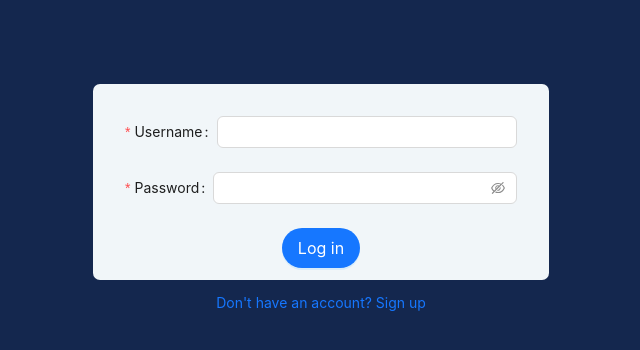
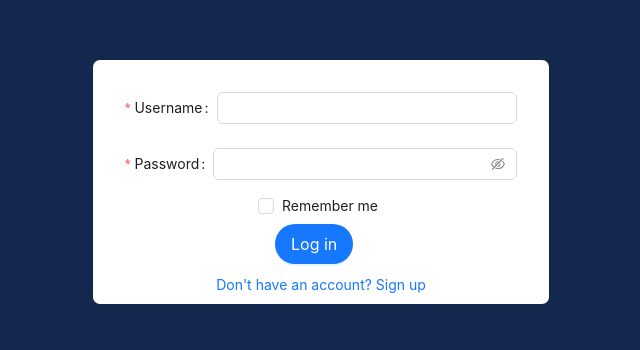
Before and after one commit to Mhapong/6710110151-React, a React (Create React App) app: page / in a window 1280 px wide. Shown: the part 218-568 px from the top of the page, without its empty margins (319-959 px from the left). Built offline with nearby package versions, Linux system fonts and the light colour scheme; no server answers.

Commit message:
Add signup page

```diff
--- a/package.json
+++ b/package.json
@@ -3,6 +3,8 @@
   "version": "0.1.0",
   "private": true,
   "dependencies": {
+    "@react-native-async-storage/async-storage": "^2.1.0",
+    "@react-native-community/checkbox": "^0.5.17",
     "antd": "^5.22.4",
     "axios": "^1.7.9",
     "cra-template": "1.2.0",
@@ -10,7 +12,8 @@
     "react": "^18.2.0",
     "react-dom": "^18.2.0",
     "react-router-dom": "^6.28.0",
-    "react-scripts": "^5.0.1"
+    "react-scripts": "^5.0.1",
+    "reactstrap": "^9.2.3"
   },
   "scripts": {
     "start": "react-scripts start",
--- a/src/App.css
+++ b/src/App.css
@@ -104,17 +104,20 @@
   background-color: #14274e;
 }
 .login {
-  position: relative;
+  position: fixed;
   border-radius: 7px;
   padding: 2rem;
-  background-color: #f1f6f9;
+  background-color: #ffffff;
   width: 24.5em;
-  height: 8.2em;
+  height: 11.2em;
 }
 .login-button {
-  max-width: fit-content;
-  margin-left: auto;
-  margin-right: auto;
+  position: fixed;
+  justify-content: center;
+  display: flex;
+  align-items: center;
+  padding-top: 20px;
+  padding-left: 150px;
 }
 .FinanceScreen {
   z-index: 1;
@@ -155,3 +158,25 @@
   margin-right: 25px;
   align-items: center;
 }
+.center-rememberme {
+  position: absolute;
+  top: 135px;
+  left: 165px;
+}
+.signuplink {
+  justify-content: center;
+  display: flex;
+  align-items: center;
+  padding-top: 70px;
+}
+.errormsg {
+  position: relative;
+  display: block;
+  margin-left: auto;
+  margin-right: auto;
+  bottom: 450px;
+  padding: 10px;
+  margin: auto;
+  justify-content: center;
+  align-items: center;
+}
--- a/src/App.js
+++ b/src/App.js
@@ -3,11 +3,10 @@ import axios from 'axios'
 import { useState } from 'react';
 import LoginScreen from './pages/LoginScreen';
 import FinanceScreen from './pages/FinanceScreen';
-import signup from './pages/SignupScreen';
+import Register from './pages/SignupScreen';
 import { Layout } from 'antd';
 import { Link, Navigate, BrowserRouter as Router, Route, Routes } from 'react-router-dom';
-import Edititem from './components/Edititem';
-
+import profile from './pages/Profile';
 
 axios.defaults.baseURL = process.env.REACT_APP_BASE_URL || "http://localhost:1337"
 
@@ -55,13 +54,13 @@ function App() {
           <Route
             path='/sign-up'
             element={
-              <signup />
+              <Register />
             } />
 
           <Route
-            path='/Edit-item'
+            path='/profile'
             element={
-              <Edititem />
+              <profile />
             } />
 
         </Routes>
--- /dev/null
+++ b/src/AuthContext.js
@@ -0,0 +1,5 @@
+import { createContext } from 'react';
+
+const AuthContext = createContext(null);
+
+export default AuthContext;
--- a/src/pages/LoginScreen.js
+++ b/src/pages/LoginScreen.js
@@ -1,8 +1,10 @@
 import React from 'react';
 import { useState } from 'react';
-import { Link, useNavigate } from 'react-router-dom'
-import { Button, Form, Input, Alert } from 'antd';
-import axios from 'axios'
+import { Link, useNavigate, Navigate } from 'react-router-dom'
+import { Button, Form, Input, Alert, Checkbox } from 'antd';
+import axios from 'axios';
+import { getOverflowOptions } from 'antd/es/_util/placements';
+
 
 const URL_AUTH = "/api/auth/local"
 
@@ -11,6 +13,7 @@ export default function LoginScreen(props) {
 
   const [isLoading, setIsLoading] = useState(false)
   const [errMsg, setErrMsg] = useState(null)
+  const [rememberMe, setRememberMe] = useState(false);
 
   const handleLogin = async (formData) => {
     try {
@@ -27,17 +30,15 @@ export default function LoginScreen(props) {
   }
 
   return (
+
     <div className='login-container'>
       <div className='login'>
         <header>
+
           <Form
             onFinish={handleLogin}
-            autoComplete="off">
-            {errMsg &&
-              <Form.Item>
-                <Alert message={errMsg} type="error" />
-              </Form.Item>
-            }
+            autoComplete="off"
+            style={getOverflowOptions()}>
 
             <Form.Item
               label="Username"
@@ -64,12 +65,21 @@ export default function LoginScreen(props) {
                 </Button>
               </Form.Item>
             </div>
-            <div className='login-button'>
-              <Link to={"/sign-up"}>
+
+            <Checkbox value={rememberMe} className='center-rememberme'>Remember me</Checkbox>
+
+            <div className='signuplink'>
+              <Link Link to={"/sign-up"} >
                 Don't have an account? Sign up
               </Link>
             </div>
+
           </Form>
+          <div className='errormsg'>
+            {errMsg &&
+              <Alert message={errMsg} type="error" />
+            }
+          </div>
         </header>
       </div>
     </div>
--- a/src/pages/Profile.js
+++ b/src/pages/Profile.js
@@ -0,0 +1,10 @@
+import React from "react";
+
+const profile = () => {
+    return <div>
+        <h1>
+            Profile
+        </h1>
+    </div>
+};
+export default profile;
--- a/src/pages/SignupScreen.js
+++ b/src/pages/SignupScreen.js
@@ -1,14 +1,45 @@
 import React from 'react';
 import { useState } from 'react';
 import { useNavigate } from 'react-router-dom'
-import { Button, Form, Input, Alert } from 'antd';
+import { Button, Form, Input, Alert, Layout, } from 'antd';
+import { FormGroup, } from "reactstrap";
 import axios from 'axios'
 
-function signup() {
+function Register() {
+    const [user, setUser] = useState({ email: "", password: "", username: "" });
+    const signup = () => { };
+    const handleUserChange = ({ target }) => {
+        const { name, value } = target;
+        setUser((currentUser) => ({
+            ...currentUser,
+            [name]: value,
+        }));
+    };
     return (
-        <div>
-            Sign-up
-        </div>
+        <Layout>
+            <h1>
+                Sign-up
+            </h1>
+            <FormGroup>
+                <Input
+                    type='email'
+                    name='username'
+                    value={user.identifier}
+                    onChange={handleUserChange}
+                    placeholder='Enter your username'
+                />
+            </FormGroup>
+
+            <FormGroup>
+                <Input
+                    type='email'
+                    name='identifier'
+                    value={user.identifier}
+                    onChange={handleUserChange}
+                    placeholder='Enter your email'
+                />
+            </FormGroup>
+        </Layout>
     )
 }
-export default signup;
+export default Register;
```
Also changed, not shown: 1 other file (tests, documents, lock files or other folders).
